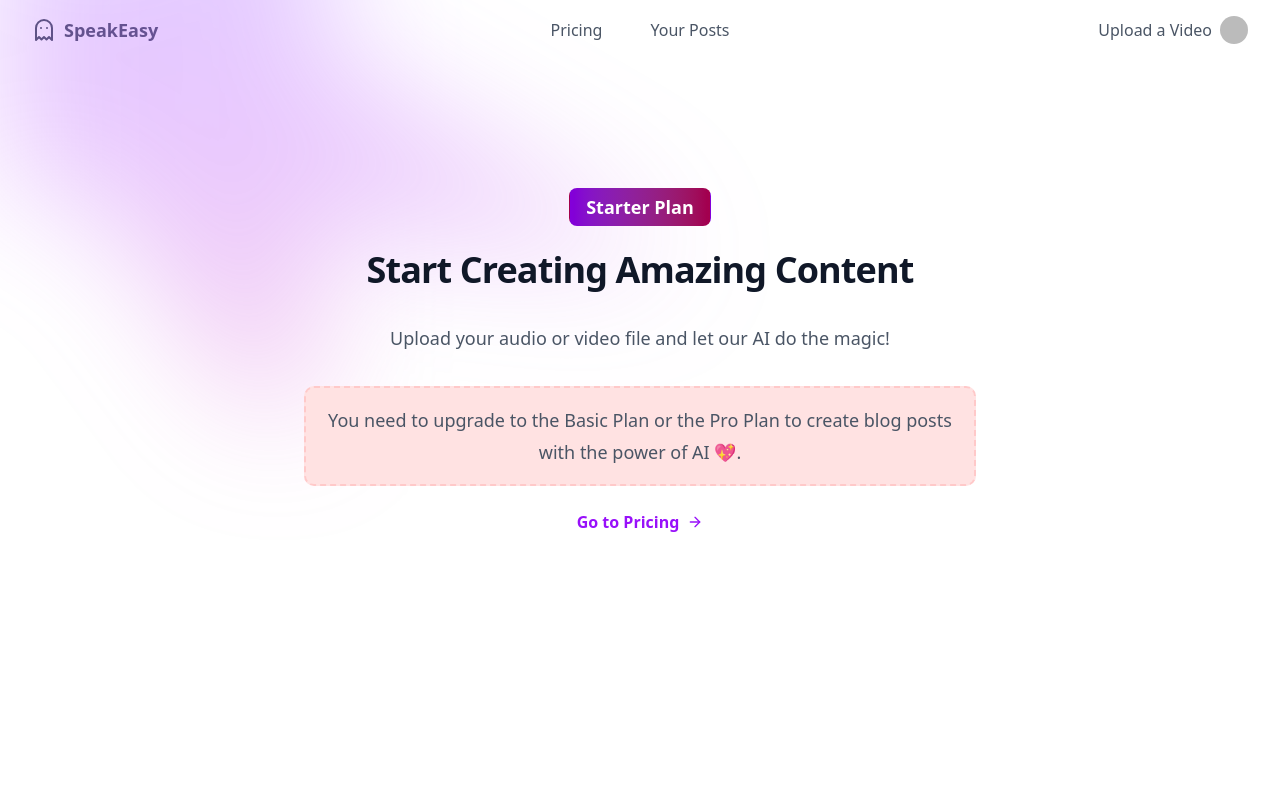
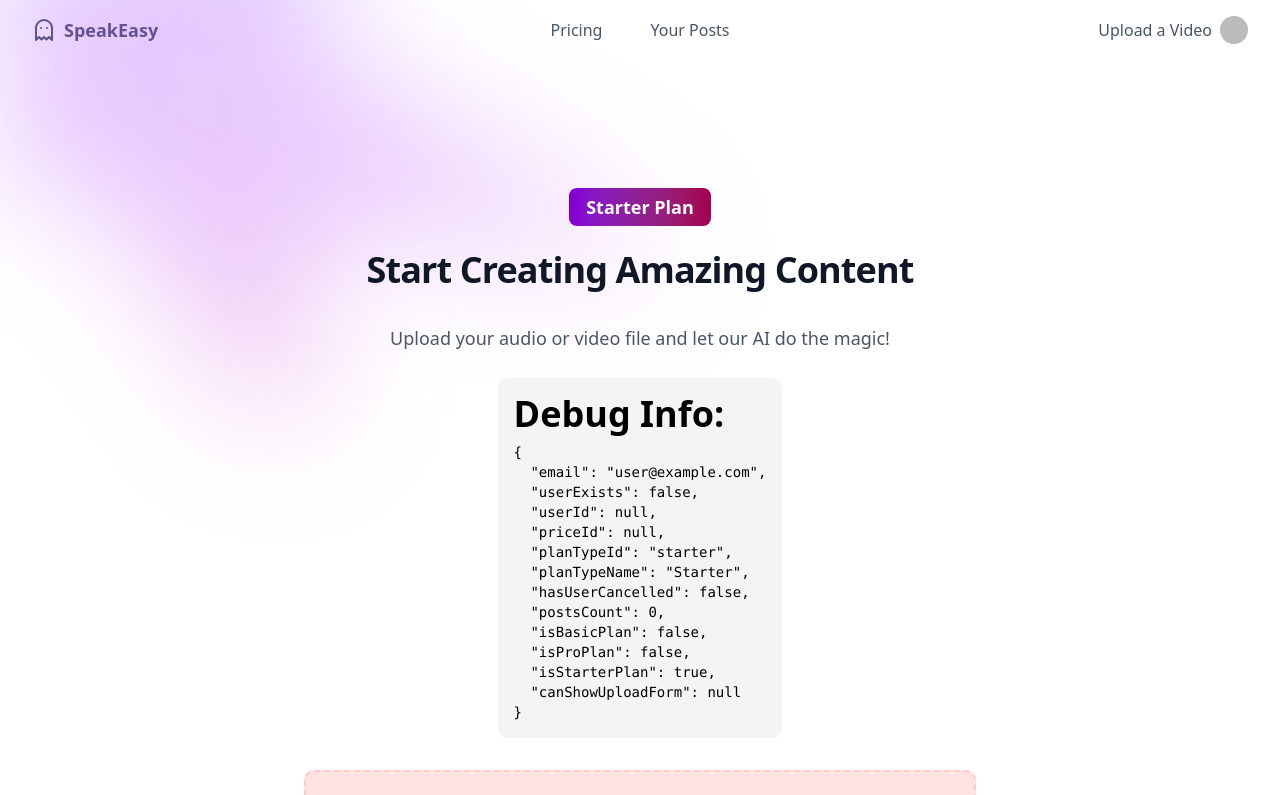
Before and after one commit to sidharthsangelia/BlogMatic.ai, a Next.js app: page /dashboard in a window 1280 px wide. Shown: the top 795 px of the page. Built offline with nearby package versions, Linux system fonts and the light colour scheme; no server answers; the database is empty; sample sign-in values are in the browser's storage; some icons are missing.

Commit message:
pls hoja yrr claude debug file

```diff
--- a/app/(logged-in)/dashboard/page.tsx
+++ b/app/(logged-in)/dashboard/page.tsx
@@ -43,17 +43,6 @@ export default async function Dashboard() {
   const planType = getPlanType(priceId as string);
   const { id: planTypeId = "starter", name: planTypeName = "Starter" } = planType || {};
 
-  // Debug logs - remove these in production
-  console.log("=== DASHBOARD DEBUG ===");
-  console.log("Email:", email);
-  console.log("User exists:", !!user);
-  console.log("User ID:", userId);
-  console.log("Price ID:", priceId);
-  console.log("Plan Type:", planType);
-  console.log("Plan Type ID:", planTypeId);
-  console.log("Plan Type Name:", planTypeName);
-  console.log("Has User Cancelled:", hasUserCancelled);
-
   const isBasicPlan = planTypeId === "basic";
   const isProPlan = planTypeId === "pro";
   const isStarterPlan = planTypeId === "starter";
@@ -64,11 +53,6 @@ export default async function Dashboard() {
       userId: userId,
     },
   }) : [];
-
-  console.log("Posts count:", posts.length);
-  console.log("Is Basic Plan:", isBasicPlan);
-  console.log("Is Pro Plan:", isProPlan);
-  console.log("Is Starter Plan:", isStarterPlan);
 
   // Logic for showing upload form:
   // 1. User must exist and have a valid userId
@@ -81,8 +65,21 @@ export default async function Dashboard() {
     !hasUserCancelled &&
     ((isBasicPlan && posts.length < 3) || isProPlan);
 
-  console.log("Can Show Upload Form:", canShowUploadForm);
-  console.log("========================");
+  // Debug info for display - REMOVE THIS IN PRODUCTION
+  const debugInfo = {
+    email,
+    userExists: !!user,
+    userId,
+    priceId,
+    planTypeId,
+    planTypeName,
+    hasUserCancelled,
+    postsCount: posts.length,
+    isBasicPlan,
+    isProPlan,
+    isStarterPlan,
+    canShowUploadForm
+  };
 
   return (
     <BgGradient>
@@ -99,6 +96,12 @@ export default async function Dashboard() {
           <p className="mt-2 text-lg leading-8 text-gray-600 max-w-2xl text-center">
             Upload your audio or video file and let our AI do the magic!
           </p>
+
+          {/* DEBUG INFO - REMOVE THIS IN PRODUCTION */}
+          <div className="bg-gray-100 p-4 rounded-lg text-left text-sm max-w-2xl">
+            <h3 className="font-bold mb-2">Debug Info:</h3>
+            <pre>{JSON.stringify(debugInfo, null, 2)}</pre>
+          </div>
 
           {(isBasicPlan || isProPlan) && (
             <p className="mt-2 text-lg leading-8 text-gray-600 max-w-2xl text-center">
```
